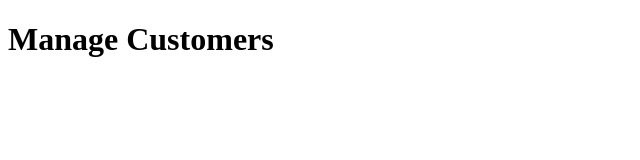
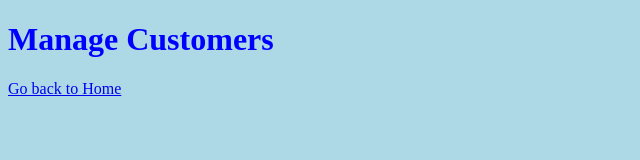
Before and after one commit to repositories-forked/git-flow, a plain HTML site: page manage-customers.html in a window 1280 px wide. Shown: the whole page, without its empty margins (0-640 px from the left). Drawn offline with Linux system fonts and the light colour scheme.

Commit message:
Add styles and the content to manage-customers.html

```diff
--- a/css/manage-customers.css
+++ b/css/manage-customers.css
@@ -0,0 +1,7 @@
+*{
+    box-sizing: border-box;
+}
+
+body{
+    background-color: lightblue;
+}
--- a/js/manage-customers.js
+++ b/js/manage-customers.js
@@ -0,0 +1 @@
+document.querySelector("h1").style.color = 'Blue';
--- a/manage-customers.html
+++ b/manage-customers.html
@@ -8,6 +8,7 @@
 </head>
 <body>
     <h1>Manage Customers</h1>
+    <a href="index.html">Go back to Home</a>
     <script src="js/manage-customers.js"></script>
 </body>
 </html>
```
Also changed, not shown: index.html (+1 -0 lines).
